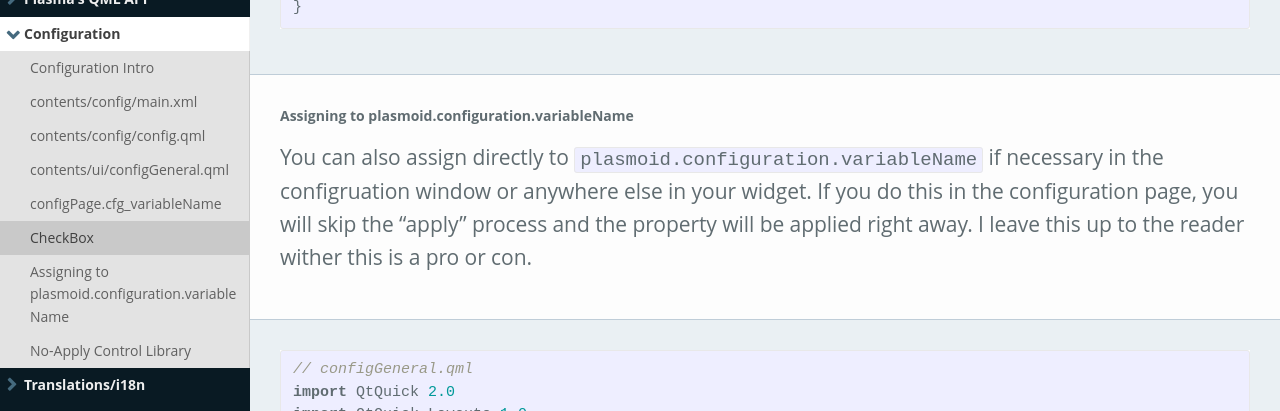
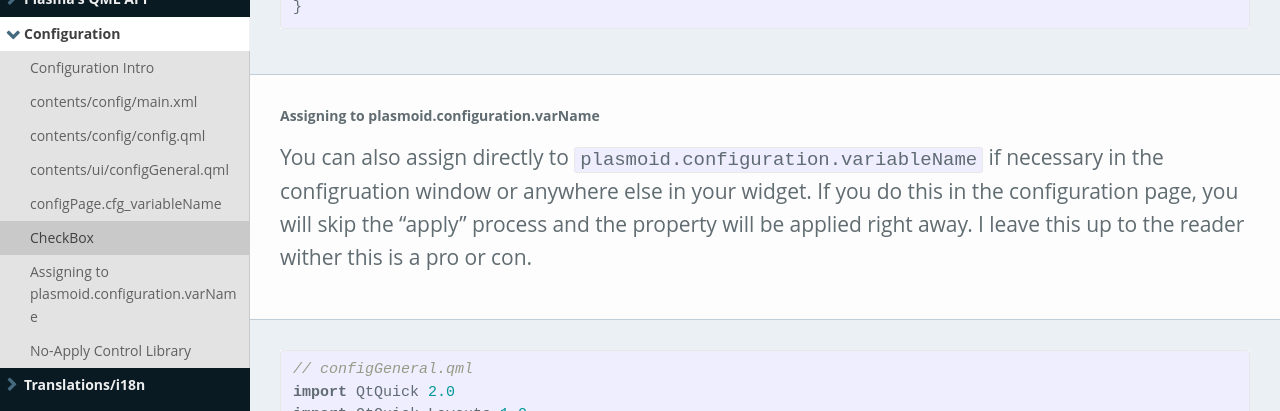
Before and after one commit to Zren/zren.github.io, a Jekyll site: the page built from kde_docs_widget.md, in a window 1280 px wide and 900 px high, scrolled down 23810 px. Shown: the part 154-565 px from the top of the window. Built offline with Jekyll 4.4.1, drawn with Linux system fonts in a browser that asks for light colours; comment, search, counter and statistics services are not loaded.

Commit message:
Shorten heading name from 3 lines to 2 lines in the sidebar

```diff
--- a/kde_docs_widget.md
+++ b/kde_docs_widget.md
@@ -850,7 +850,7 @@
 {% endcapture %}{% include docSection.html label=label sectionLeft=sectionLeft sectionRight=sectionRight %}
 
 
-{% capture label %}Assigning to plasmoid.configuration.variableName{% endcapture %}
+{% capture label %}Assigning to plasmoid.configuration.varName{% endcapture %}
 {% capture sectionLeft %}
 
 You can also assign directly to `plasmoid.configuration.variableName` if necessary in the configruation window or anywhere else in your widget. If you do this in the configuration page, you will skip the "apply" process and the property will be applied right away. I leave this up to the reader wither this is a pro or con.
```
